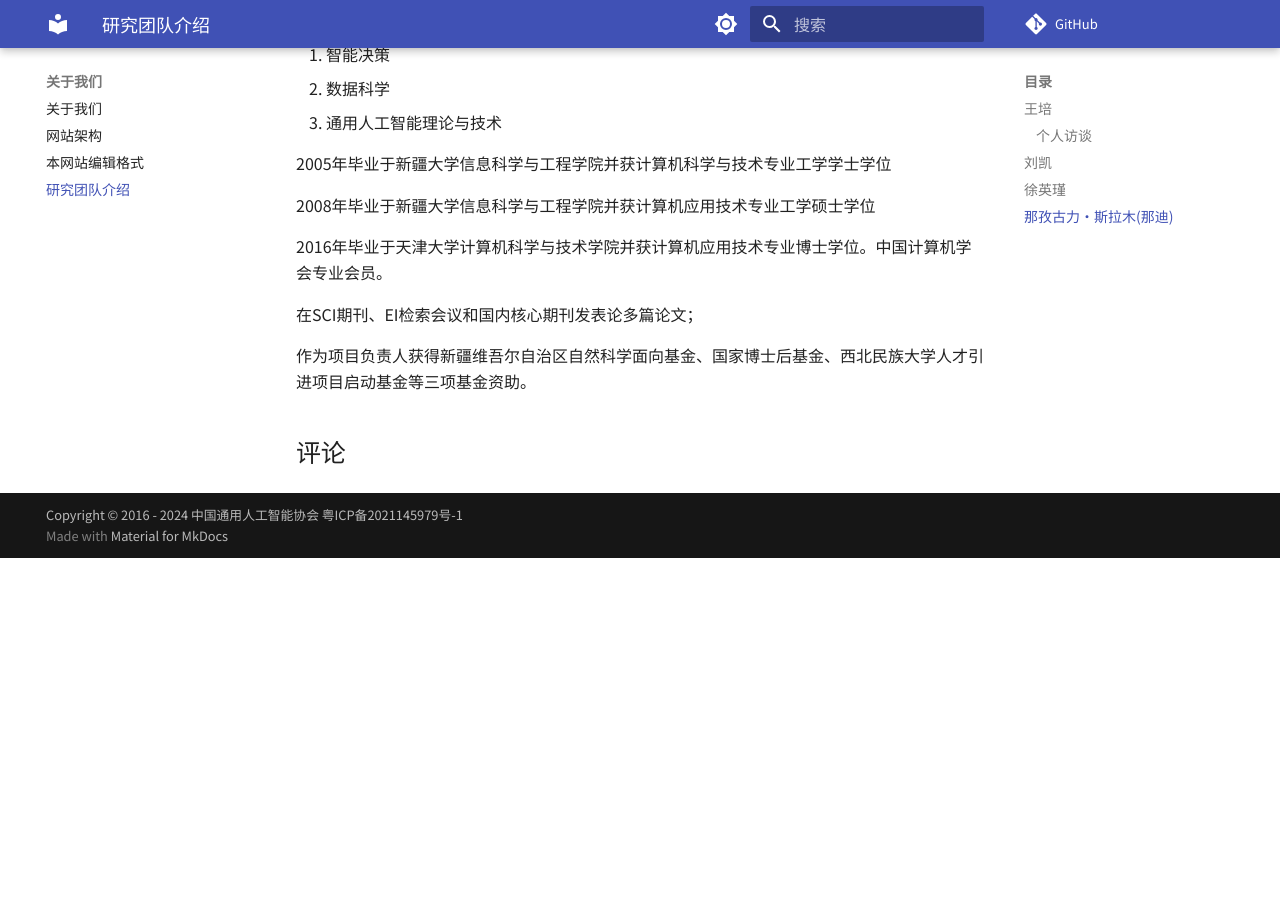
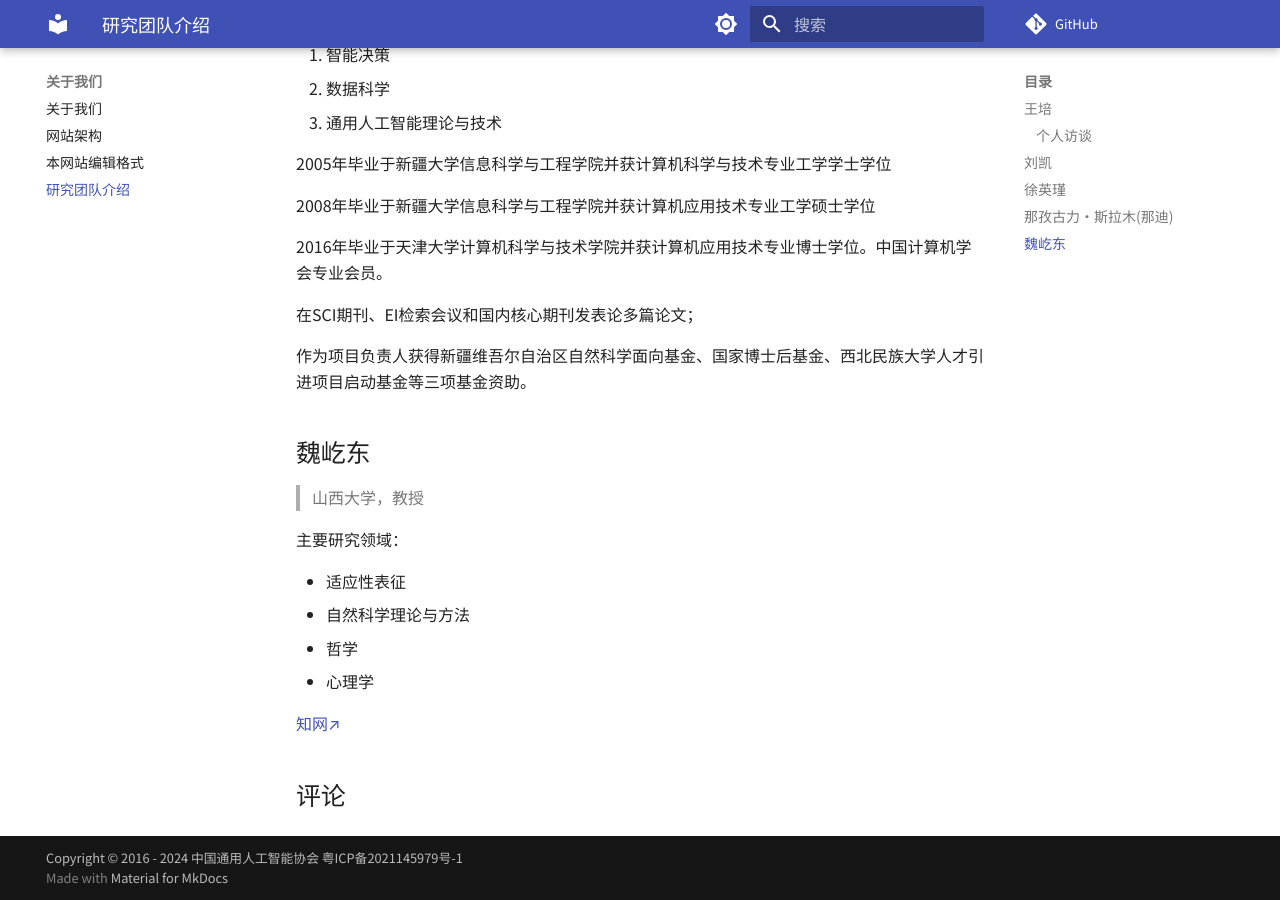
Before and after one commit to Hailaylin/agi-society-cn, an MkDocs documentation site: the page built from docs/about/team.md, in a window 1280 px wide and 900 px high, scrolled down 2630 px. Built offline with MkDocs 1.6.1 and Material for MkDocs 9.7.7, drawn with Linux system fonts in a browser that asks for light colours; comment, search, counter and statistics services are not loaded; before the commit the page ends 3188 px from its top, so only the background shows below that.

Commit message:
feat: :sparkles: 研究团队增补
增补魏屹东教授简介（有待扩充）

```diff
--- a/docs/about/team.md
+++ b/docs/about/team.md
@@ -114,3 +114,16 @@ comments: true
 在SCI期刊、EI检索会议和国内核心期刊发表论多篇论文；
 
 作为项目负责人获得新疆维吾尔自治区自然科学面向基金、国家博士后基金、西北民族大学人才引进项目启动基金等三项基金资助。
+
+## 魏屹东
+
+> 山西大学，教授
+
+主要研究领域：
+
+- 适应性表征
+- 自然科学理论与方法
+- 哲学
+- 心理学
+
+[知网↗](https://chn.oversea.cnki.net/kcms2/author/detail?v=wRD08hUPYgym68S7GHd2poHMO-BDlA-GdxcWHe-R3H4JseLdQZ2VugdAtBPQIQnqVd2rPnJWpGXF8IQ_BKdhrwZnUrFnLUSwvC8RPbBMj0E_1-ZNNWcNYYVZ8VQ8TSPD&uniplatform=NZKPT&language=CHS)
```
